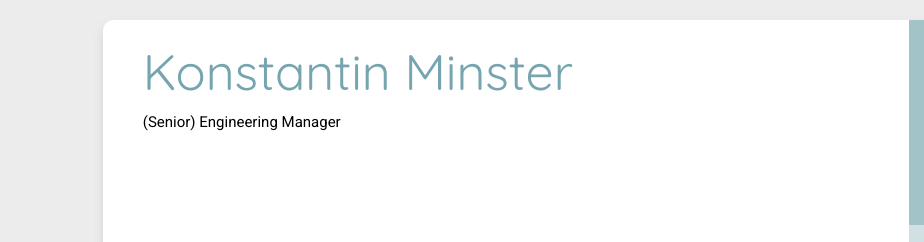
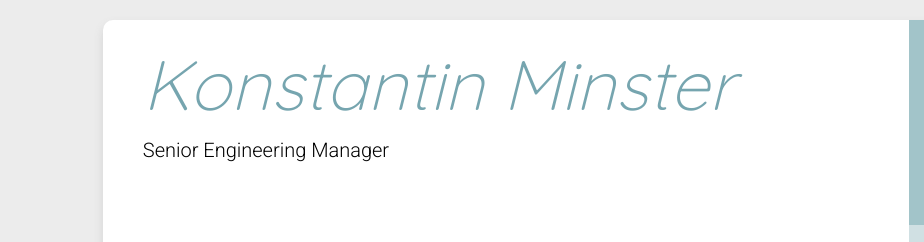
Before and after one commit to konstantinminster/cv-page, a plain HTML site: page index.html in a window 1280 px wide. Shown: the top 242 px of the page, 0-924 px from the left. Drawn offline with Linux system fonts and the light colour scheme.

Commit message:
headline changes

```diff
--- a/style.css
+++ b/style.css
@@ -1,3 +1,12 @@
+/*
+ToDo:
+- add Fonts via css import
+- switch to tailwind csss
+- refactor with webcomponents
+- outsource content to ?? (contentful, storyblock, notion?)
+*/
+
+
 * {
     box-sizing: border-box;
 }
@@ -35,6 +44,11 @@ body {
     padding: 20px 40px 40px 40px;
 }
 
+.header-main P {
+    font-size: 20px;
+    font-weight: 300;
+}
+
 h1,
 h2,
 h3,
@@ -53,7 +67,9 @@ h3 {
 }
 
 h1 {
-    font-size: 50px;
+    font-size: 70px;
+    font-style: italic;
+    font-weight: 200;
 }
 
 h2 {
@@ -81,13 +97,7 @@ h4 {
     padding: 0 20px;
 }
 
-.sidebar {
-    background-color: #d0e0e3;
-    width: 25%;
-}
-
 .header-sidebar {
-    min-height: 180px;
     background-color: #a2c4c9;
     padding: 20px;
     width: 25%;
@@ -113,12 +123,16 @@ h4 {
     line-height: 30px;
     display: flex;
     justify-content: left;
-    align-items: center;
-    /* center icons vertical */
+    align-items: center; /* center icons vertical */
 }
 
 .contact-data LI IMG {
     margin-right: 10px;
+}
+
+.sidebar {
+    background-color: #d0e0e3;
+    width: 25%;
 }
 
 .sidebar-section {
```
Also changed, not shown: index.html (+1 -2 lines).
